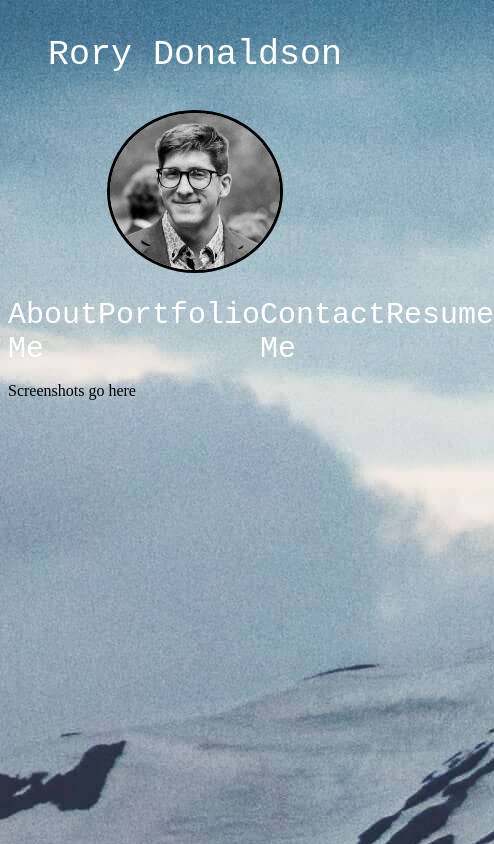
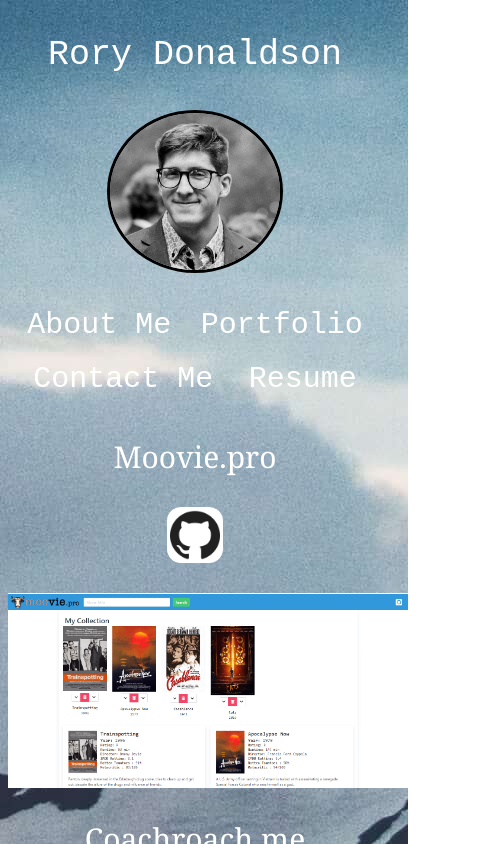
Before and after one commit to rorylkd/Portfolio_4.0, a React (Create React App) app in the folder portfolio_4.0/: page /portfolio in a window 390 px wide. Shown: the top 844 px of the page, 494 px wide, since content can reach past the window. Built offline with nearby package versions, Linux system fonts and the light colour scheme.

Commit message:
FInished portfolio section. Added links, images and did the media queries/other css

```diff
--- a/portfolio_4.0/public/index.html
+++ b/portfolio_4.0/public/index.html
@@ -2,42 +2,20 @@
 <html lang="en">
   <head>
     <meta charset="utf-8" />
-    <link rel="icon" href="%PUBLIC_URL%/favicon.ico" />
+
     <meta name="viewport" content="width=device-width, initial-scale=1" />
     <meta name="theme-color" content="#000000" />
     <meta
       name="description"
       content="Web site created using create-react-app"
     />
-    <link rel="apple-touch-icon" href="%PUBLIC_URL%/logo192.png" />
-    <!--
-      manifest.json provides metadata used when your web app is installed on a
-      user's mobile device or desktop. See https://developers.google.com/web/fundamentals/web-app-manifest/
-    -->
-    <link rel="manifest" href="%PUBLIC_URL%/manifest.json" />
-    <!--
-      Notice the use of %PUBLIC_URL% in the tags above.
-      It will be replaced with the URL of the `public` folder during the build.
-      Only files inside the `public` folder can be referenced from the HTML.
 
-      Unlike "/favicon.ico" or "favicon.ico", "%PUBLIC_URL%/favicon.ico" will
-      work correctly both with client-side routing and a non-root public URL.
-      Learn how to configure a non-root public URL by running `npm run build`.
-    -->
-    <title>React App</title>
+
+    <title>Rory Donaldson</title>
   </head>
   <body>
-    <noscript>You need to enable JavaScript to run this app.</noscript>
+
     <div id="root"></div>
-    <!--
-      This HTML file is a template.
-      If you open it directly in the browser, you will see an empty page.
 
-      You can add webfonts, meta tags, or analytics to this file.
-      The build step will place the bundled scripts into the <body> tag.
-
-      To begin the development, run `npm start` or `yarn start`.
-      To create a production bundle, use `npm run build` or `yarn build`.
-    -->
   </body>
 </html>
--- a/portfolio_4.0/src/App.css
+++ b/portfolio_4.0/src/App.css
@@ -1,7 +1,12 @@
+body {
+  background-image: url(../src/assets/background_compressed.jpg);
+}
+
 .icon {
   width: 50px;
   height: auto;
-  margin-top: 50px;
+  margin-top: 30px;
+  margin-bottom: 30px;;
 
 }
 
@@ -16,3 +21,49 @@
   display: flex;
   justify-content: space-evenly;
 }
+
+.link {
+  text-decoration: none;
+  color: white;
+  font-size: 30px;
+  margin: 10px;
+}
+
+.link:hover {
+  color: black;
+  transition: all .2s ease-in-out;
+
+
+
+}
+
+.link:focus {
+  color: black;
+}
+
+.screenshot {
+  width: 1000px;
+  height: auto;
+  display: block;
+  margin-left: auto;
+  margin-right: auto;
+}
+
+.screenshot:hover {
+  transition: all .5s ease-in-out;
+  transform: scale(1.025);
+}
+
+@media screen and (max-width: 800px){
+  .screenshot {
+    width:400px;
+    height: auto;
+  }
+}
+
+@media screen and (min-width: 800px) and (max-width: 1000px){
+  .screenshot {
+    width:800px;
+    height: auto;
+  }
+}
--- a/portfolio_4.0/src/components/About.js
+++ b/portfolio_4.0/src/components/About.js
@@ -10,6 +10,6 @@ const aboutStyle = {
 
 export default function About() {
     return(
-        <p style={aboutStyle}>I am a 29 year old person who is deefinitely not an alien, oh no, that would be totally wrong beep boop boop</p>
+        <p style={aboutStyle}>Full stack-developer looking to make my mark on the web. </p>
     )
 }
--- a/portfolio_4.0/src/components/Contact.js
+++ b/portfolio_4.0/src/components/Contact.js
@@ -4,18 +4,13 @@ import twitterIcon from '../assets/twitter_compressed.jpg';
 import githubIcon from '../assets/github_compressed.png';
 import emailIcon from '../assets/email2_compressed.png';
 
-const allIcons = {
-    display: 'flex',
-    justifyContent: 'space-evenly'
-}
-
 export default function Contact() {
     return(
         <div class='allIcons'>
-             <a target="_blank" rel="noreferrer" href="https://www.linkedin.com/in/rory-donaldson-98ba9593/"><img src={linkedInIcon} alt="LinkedIn Icon" class="icon"></img></a>
-            <a target="_blank" rel="noreferrer" href="https://github.com/rorylkd"><img src={githubIcon} alt="Github Icon" class="icon"></img></a>
-            <a target="_blank" rel="noreferrer" href="https://twitter.com/RoryDonaldson19"><img src={twitterIcon} alt="Twitter Icon" class="icon"></img></a>
-            <a target="_blank" rel="noreferrer" href="mailto: rory.donaldson14@gmail.com"> <img src={emailIcon} alt="Email Icon" class="icon"></img></a>
+             <a target="_blank" rel="noreferrer" href="https://www.linkedin.com/in/rory-donaldson-98ba9593/"><img src={linkedInIcon} alt="LinkedIn Icon" className="icon"></img></a>
+            <a target="_blank" rel="noreferrer" href="https://github.com/rorylkd"><img src={githubIcon} alt="Github Icon" className="icon"></img></a>
+            <a target="_blank" rel="noreferrer" href="https://twitter.com/RoryDonaldson19"><img src={twitterIcon} alt="Twitter Icon" className="icon"></img></a>
+            <a target="_blank" rel="noreferrer" href="mailto: rory.donaldson14@gmail.com"> <img src={emailIcon} alt="Email Icon" className="icon"></img></a>
         </div>
     )
 }
--- a/portfolio_4.0/src/components/Navigation.js
+++ b/portfolio_4.0/src/components/Navigation.js
@@ -9,15 +9,8 @@ const navStyle = {
   display: "flex",
   fontFamily: "monospace",
   textDecoration: "none",
-  flexDirection: "row",
-  alignItems: "flex-start",
   justifyContent: "space-evenly",
-};
-
-const linkStyle = {
-  textDecoration: "none",
-  color: "white",
-  fontSize: "30px",
+  flexWrap: 'wrap'
 };
 
 export default function Nav() {
@@ -25,16 +18,16 @@ export default function Nav() {
     <Router>
       <div>
         <nav style={navStyle}>
-          <Link to="/about" style={linkStyle}>
+          <Link to="/about" className="link">
             About Me
           </Link>
-          <Link to="/portfolio" style={linkStyle}>
+          <Link to="/portfolio" className="link">
             Portfolio
           </Link>
-          <Link to="/contact" style={linkStyle}>
+          <Link to="/contact" className="link">
             Contact Me
           </Link>
-          <Link to="/resume" style={linkStyle}>
+          <Link to="/resume" className="link">
             Resume
           </Link>
         </nav>
--- a/portfolio_4.0/src/components/Portfolio.js
+++ b/portfolio_4.0/src/components/Portfolio.js
@@ -1,7 +1,17 @@
 import React from 'react';
+import Project from './Project';
+import MoovieScreenshot from '../assets/moovieproScreenshot_compressed.png';
+import CoachRoachScreenshot from '../assets/coachRoachScreenshot2_compressed.png'
+import WeatherScreenshot from '../assets/weatherdashScreenshot_compressed.png'
 
 export default function Portfolio() {
     return(
-        <p>Screenshots go here</p>
+        <div>
+            <Project title="Moovie.pro" link="https://moovie.pro/" githubLink="https://github.com/busy-boys/movie-master" img={MoovieScreenshot}/>
+            <Project title="Coachroach.me" link="https://coachroach.me/login" githubLink="https://github.com/busy-boys/coach-roach" img={CoachRoachScreenshot}/>
+            <Project title="Weather Dashboard" link="https://rorylkd.github.io/WeatherDashboard/" githubLink="https://github.com/rorylkd/WeatherDashboard" img={WeatherScreenshot}/>
+        </div>
+
+
     )
 }
--- a/portfolio_4.0/src/components/Project.js
+++ b/portfolio_4.0/src/components/Project.js
@@ -0,0 +1,32 @@
+import React from 'react';
+import githubIcon from '../assets/github_compressed.png';
+
+const githubStyle= {
+    backgroundColor: 'white',
+    borderRadius: '25%',
+    borderStyle: 'solid',
+    borderColor: 'white',
+    display: 'block',
+    marginLeft: 'auto',
+    marginRight: 'auto',
+}
+
+const titleStyle = {
+    textAlign: 'center',
+    fontFamily: 'Georgia',
+    fontSize: '30px',
+    color: 'white'
+
+}
+
+export default function Project(props) {
+    return(
+        <div>
+            <p style={titleStyle}>{props.title}</p>
+            <a target="_blank" rel="noreferrer" href={props.githubLink}><img src={githubIcon} alt="Github Icon" className="icon" style={githubStyle}></img></a>
+            <a target="_blank" rel="noreferrer" href={props.link}><img src={props.img} alt="Project Screenshot" className="screenshot"></img></a>
+
+
+        </div>
+    )
+}
--- a/portfolio_4.0/src/components/Resume.js
+++ b/portfolio_4.0/src/components/Resume.js
@@ -3,6 +3,6 @@ import CVIcon from '../assets/curriculum-vitae_compressed.png';
 
 export default function Resume() {
     return(
-        <a target="_blank" rel="noreferrer" href="https://rorylkd.github.io/Portfolio_3.0/assets/BootcampResume.pdf" class="allIcons"><img src={CVIcon} alt="CV Icon" class="icon"></img></a>
+        <a target="_blank" rel="noreferrer" href="https://rorylkd.github.io/Portfolio_3.0/assets/BootcampResume.pdf" className="allIcons"><img src={CVIcon} alt="CV Icon" className="icon"></img></a>
     )
 }
--- a/portfolio_4.0/src/index.css
+++ /dev/null
@@ -1,3 +0,0 @@
-body {
-  background-image: url(../src/assets/background_compressed.jpg);
-}
--- a/portfolio_4.0/src/index.js
+++ b/portfolio_4.0/src/index.js
@@ -1,6 +1,5 @@
 import React from 'react';
 import ReactDOM from 'react-dom';
-import './index.css';
 import App from './App';
 
 
```
Also changed, not shown: 1 other file (tests, documents, lock files or other folders).
